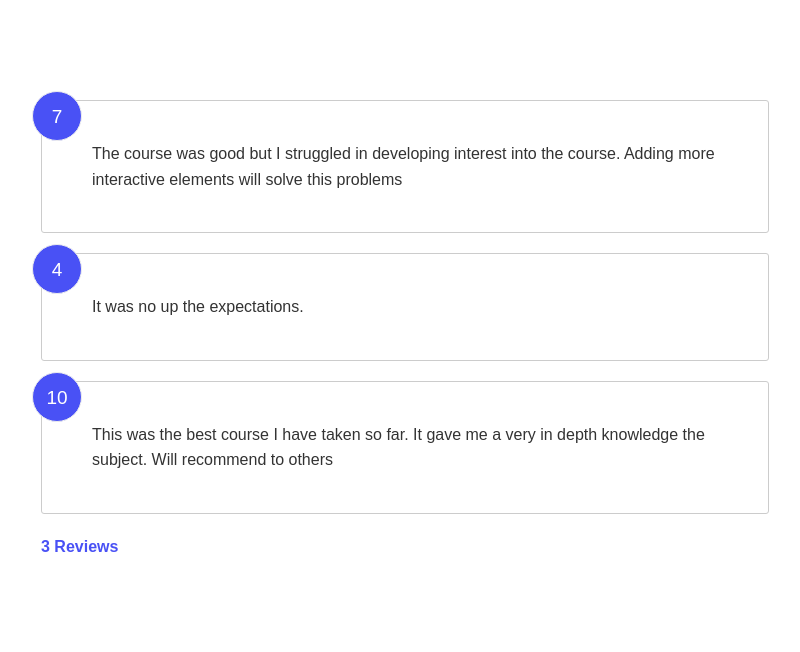
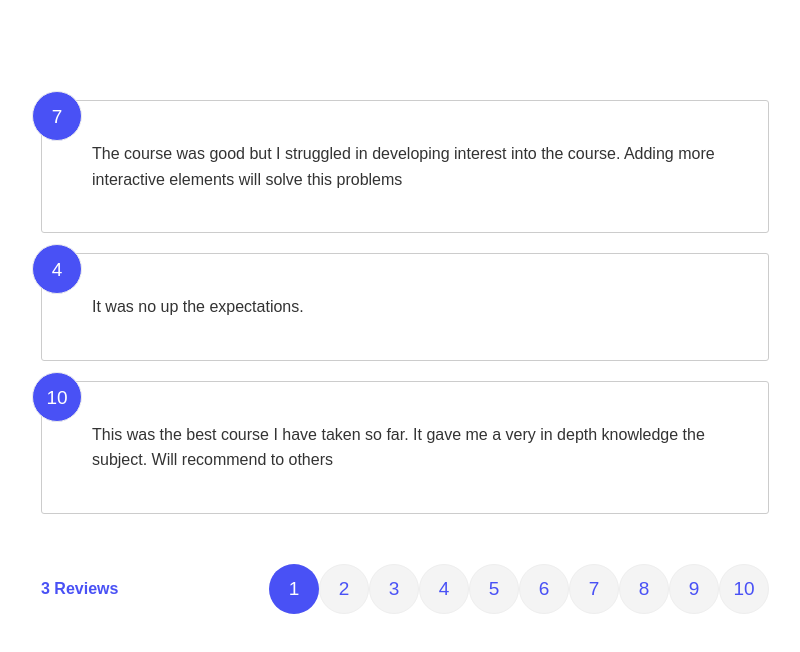
Before and after one commit to renvelvet/simple-feedback-application, a Svelte app: page / in a window 1280 px wide. Shown: the top 652 px of the page, without its empty margins (235-1035 px from the left). Built offline with nearby package versions, Linux system fonts and the light colour scheme; some icons are missing.

Commit message:
feat: rating component

```diff
--- a/src/components/Rating.svelte
+++ b/src/components/Rating.svelte
@@ -1 +1,31 @@
-<!-- Your code here -->
+<script>
+  import { createEventDispatcher } from "svelte";
+
+  let selected = 1;
+
+  const dispatch = createEventDispatcher();
+
+  const onChange = (event) => {
+    selected = event.currentTarget.value;
+    dispatch("rating-select", selected);
+  };
+
+  const range = (start, end) => {
+    return Array.from({ length: end - start + 1 }, (_, i) => start + i);
+  }
+</script>
+
+<ul class="rating">
+  {#each range(1, 10) as i}
+    <li>
+      <input
+        type="radio"
+        id="num{i}"
+        value={i}
+        on:change={onChange}
+        checked={selected === i}
+      />
+      <label for="num{i}">{i}</label>
+    </li>
+  {/each}
+</ul>
```
